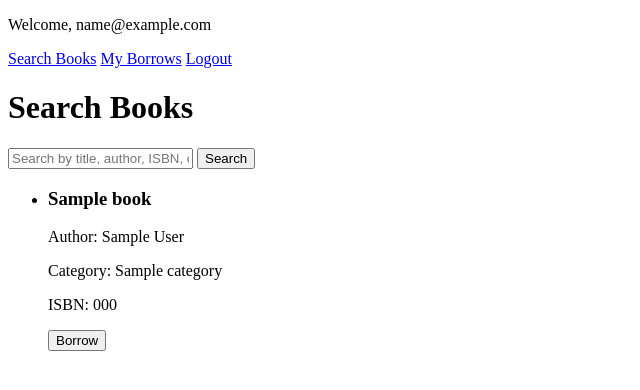
After one commit to v-amna/library, a Django app: page /library/books/ in a window 1280 px wide. The commit adds this page. Shown: the top 390 px of the page, without its empty margins (0-640 px from the left). Run offline with Django 5.2, Linux system fonts and the light colour scheme; a user stored in the database is signed in; tables that the repository leaves empty hold one stand-in row (values such as "Sample post").

Commit message:
feat: Implement book search  add custom signup form, and update profile model
Co-authored-by: Copilot <copilot@github.com>

```diff
--- a/config/urls.py
+++ b/config/urls.py
@@ -21,5 +21,7 @@ from django.views.generic import TemplateView
 urlpatterns = [
     path('admin/', admin.site.urls),
     path("accounts/", include("allauth.urls")),
+    path("library/", include("library.urls")),
     path("", TemplateView.as_view(template_name="home.html"), name="home"),
+
 ]
--- a/library/models.py
+++ b/library/models.py
@@ -8,6 +8,8 @@ class Profile(models.Model):
     user = models.OneToOneField(settings.AUTH_USER_MODEL, on_delete=models.CASCADE)
     date_of_birth = models.DateField(null=True, blank=True)
     address = models.CharField(max_length=255, blank=True)
+    phone_number = models.CharField(max_length=20, blank=True)
+
 
     def __str__(self):
         return self.user.username
--- /dev/null
+++ b/library/templates/library/book_search.html
@@ -0,0 +1,34 @@
+{% extends "base.html" %}
+
+{% block content %}
+<h1>Search Books</h1>
+
+<form method="get">
+    <input type="text" name="q" value="{{ q }}" placeholder="Search by title, author, ISBN, or category">
+    <button type="submit">Search</button>
+</form>
+
+{% if books %}
+    <ul>
+        {% for book in books %}
+            <li>
+                <h3>{{ book.book_name }}</h3>
+                <p>Author: {{ book.author.author_name }}</p>
+                <p>Category: {{ book.category.category_name }}</p>
+                <p>ISBN: {{ book.isbn }}</p>
+
+                {% if book.id in unavailable_book_ids %}
+                    <p>Currently unavailable</p>
+                {% else %}
+                    <form method="post" action="{% url 'borrow_book' book.id %}">
+                        {% csrf_token %}
+                        <button type="submit">Borrow</button>
+                    </form>
+                {% endif %}
+            </li>
+        {% endfor %}
+    </ul>
+{% else %}
+    <p>No books found.</p>
+{% endif %}
+{% endblock %}
--- /dev/null
+++ b/library/urls.py
@@ -0,0 +1,9 @@
+from django.urls import path
+from . import views
+
+urlpatterns = [
+    path("books/", views.book_search, name="book_search"),
+    path("borrow/<int:book_id>/", views.borrow_book, name="borrow_book"),
+    path("my-borrows/", views.my_borrows, name="my_borrows"),
+    path("renew/<int:borrow_id>/", views.renew_borrow, name="renew_borrow"),
+]
--- a/library/views.py
+++ b/library/views.py
@@ -1,3 +1,110 @@
-from django.shortcuts import render
+from datetime import timedelta
+from django.contrib import messages
+from django.contrib.auth.decorators import login_required
+from django.db.models import Q
+from django.shortcuts import get_object_or_404, redirect, render
+from django.utils import timezone
 
-# Create your views here.
+from .models import Book, Borrow
+
+
+@login_required
+def book_search(request):
+    q = request.GET.get("q", "").strip()
+
+    books = Book.objects.filter(is_active=True).select_related("author", "category")
+    if q:
+        books = books.filter(
+            Q(book_name__icontains=q)
+            | Q(author__author_name__icontains=q)
+            | Q(isbn__icontains=q)
+            | Q(category__category_name__icontains=q)
+        )
+
+    today = timezone.localdate()
+    unavailable_book_ids = set(
+        Borrow.objects.filter(return_date__gte=today).values_list("book_id", flat=True)
+    )
+
+    return render(
+        request,
+        "library/book_search.html",
+        {
+            "books": books,
+            "q": q,
+            "unavailable_book_ids": unavailable_book_ids,
+        },
+    )
+
+
+@login_required
+def borrow_book(request, book_id):
+    if request.method != "POST":
+        return redirect("book_search")
+
+    book = get_object_or_404(Book, id=book_id, is_active=True)
+    today = timezone.localdate()
+
+    already_borrowed = Borrow.objects.filter(
+        user=request.user,
+        book=book,
+        return_date__gte=today,
+    ).exists()
+    if already_borrowed:
+        messages.warning(request, "You already borrowed this book.")
+        return redirect("book_search")
+
+    book_unavailable = Borrow.objects.filter(book=book, return_date__gte=today).exists()
+    if book_unavailable:
+        messages.error(request, "This book is currently unavailable.")
+        return redirect("book_search")
+
+    due_date = today + timedelta(days=14)
+    Borrow.objects.create(
+        book=book,
+        user=request.user,
+        return_date=due_date,
+        duration_details="14 days",
+    )
+    messages.success(request, "Book borrowed successfully.")
+    return redirect("my_borrows")
+
+
+@login_required
+def my_borrows(request):
+    borrows = (
+        Borrow.objects.filter(user=request.user)
+        .select_related("book", "book__author")
+        .order_by("-borrow_date")
+    )
+    today = timezone.localdate()
+
+    return render(
+        request,
+        "library/my_borrows.html",
+        {"borrows": borrows, "today": today},
+    )
+
+
+@login_required
+def renew_borrow(request, borrow_id):
+    if request.method != "POST":
+        return redirect("my_borrows")
+
+    borrow = get_object_or_404(Borrow, id=borrow_id, user=request.user)
+    today = timezone.localdate()
+
+    if borrow.return_date < today:
+        messages.error(request, "Overdue books cannot be renewed from this page.")
+        return redirect("my_borrows")
+
+    if "renewed_once" in (borrow.duration_details or ""):
+        messages.warning(request, "This borrow has already been renewed once.")
+        return redirect("my_borrows")
+
+    borrow.return_date = borrow.return_date + timedelta(days=7)
+    borrow.duration_details = "14 days + renewed_once"
+    borrow.save(update_fields=["return_date", "duration_details"])
+
+    messages.success(request, "Renewed for 7 more days.")
+    return redirect("my_borrows")
--- a/templates/base.html
+++ b/templates/base.html
@@ -9,6 +9,8 @@
     <nav>
         {% if user.is_authenticated %}
             <p>Welcome, {{ user.email }}</p>
+            <a href="{% url 'book_search' %}">Search Books</a>
+            <a href="{% url 'my_borrows' %}">My Borrows</a>
             <a href="{% url 'account_logout' %}">Logout</a>
         {% else %}
             <a href="{% url 'account_login' %}">Login</a>
```
Also changed, not shown: config/settings.py (+7 -4 lines), library/forms.py (added, +24 -0 lines), library/templates/library/my_borrows.html (added, +29 -0 lines), library/migrations/0003_profile_phone_number.py (added).
